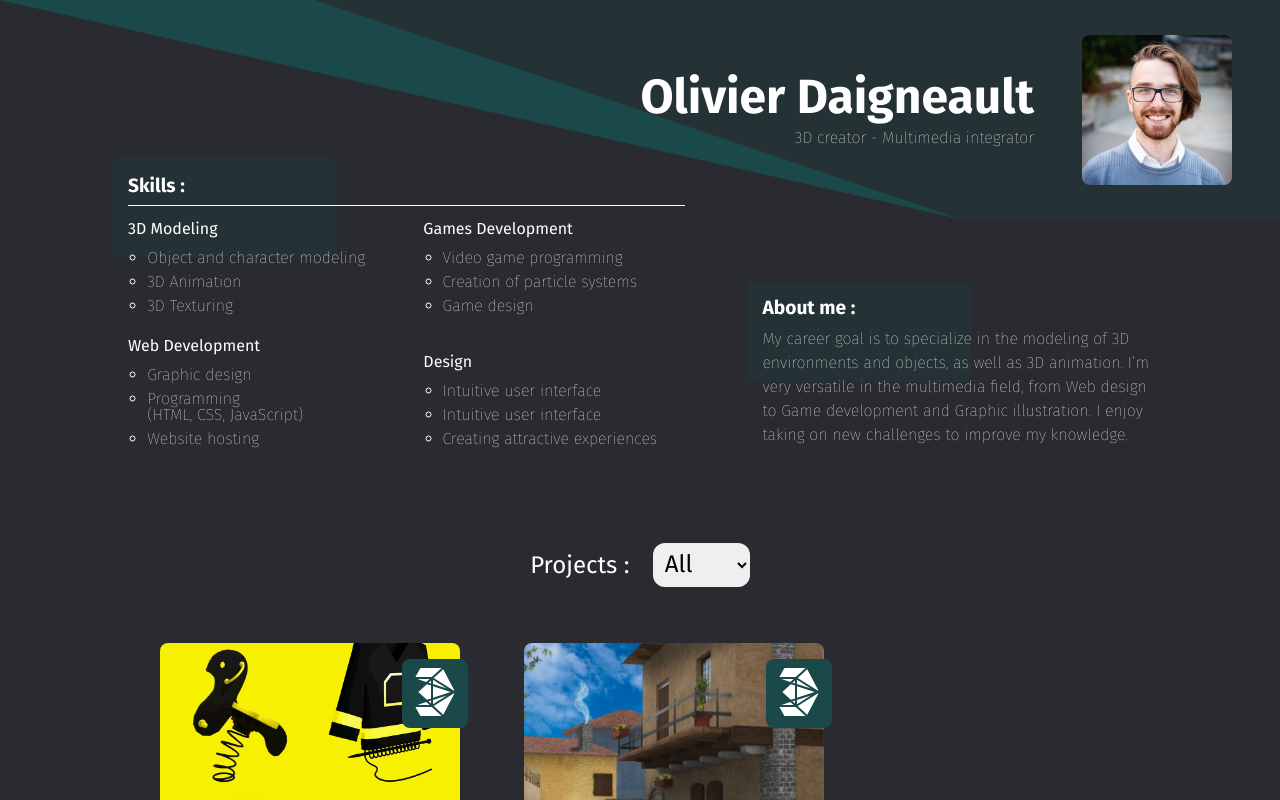
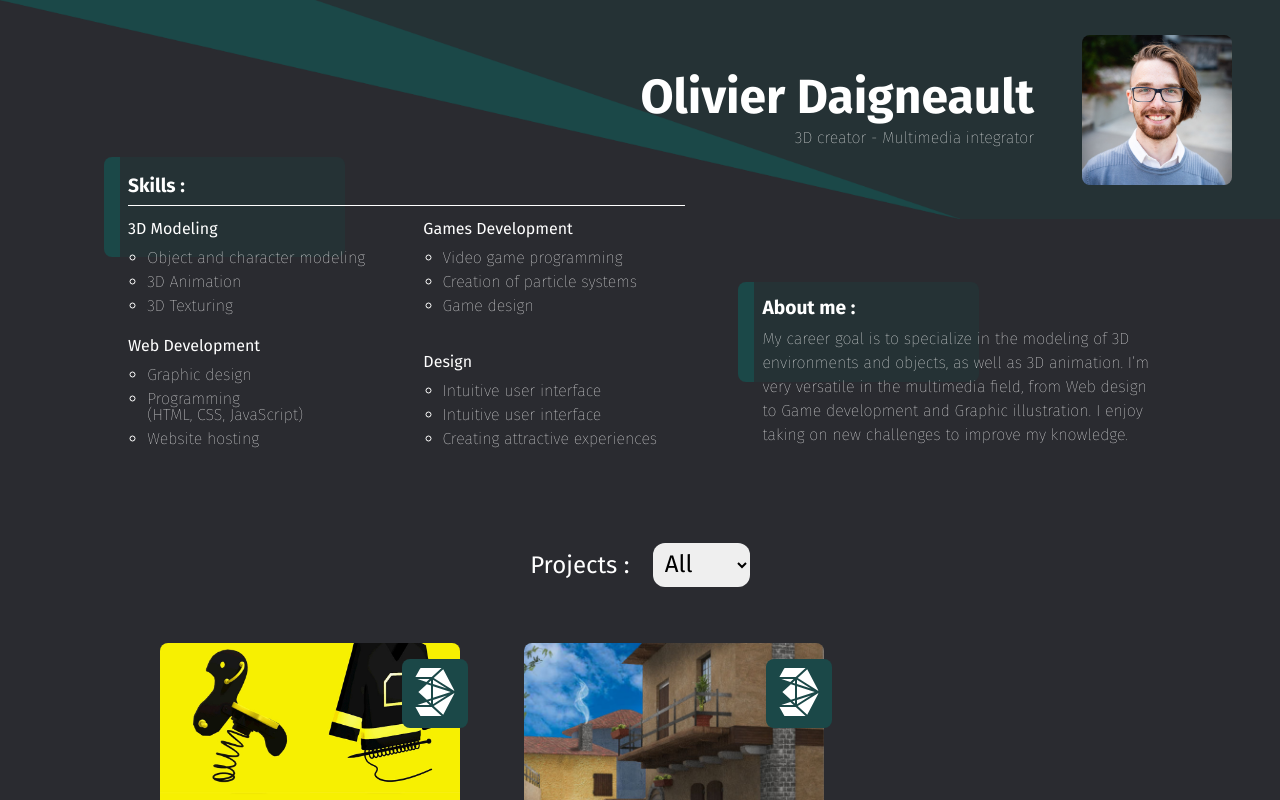
Before and after one commit to Kebrouh/portfolio, a React (Vite) app: page /accueil in a window 1280 px wide. Shown: the top 800 px of the page. Built offline with nearby package versions, Linux system fonts and the light colour scheme.

Commit message:
feature-accueil-lilAfterDeco

```diff
--- a/src/components/footer.css
+++ b/src/components/footer.css
@@ -151,7 +151,7 @@
         border-radius: 0.5em;
         color: white;
         background-color: var(--cyan-fonce);
-        border: 3px solid white;
+        border: 2px solid white;
         &:hover{
             background-color: var(--cyan-pale);
             transition: 0.5s ease-in-out;
--- a/src/pages/Accueil.css
+++ b/src/pages/Accueil.css
@@ -36,10 +36,11 @@
                     height: 100px;
                     padding: 0;
                     content: "";
-                    left: -1em;
+                    left: -1.5em;
                     top: -1em;
                     border-radius: 0.5em;
                     background-color: var(--cyan-reg);
+                    border-left: 1em solid var(--cyan-pale);
                     z-index: -10;
                 }
 
@@ -71,10 +72,11 @@
                     height: 100px;
                     padding: 0;
                     content: "";
-                    left: -1em;
+                    left: -1.5em;
                     top: -3em;
                     border-radius: 0.5em;
                     background-color: var(--cyan-reg);
+                    border-left: 1em solid var(--cyan-pale);
                     z-index: -10;
                 }
                 &::after{
```
